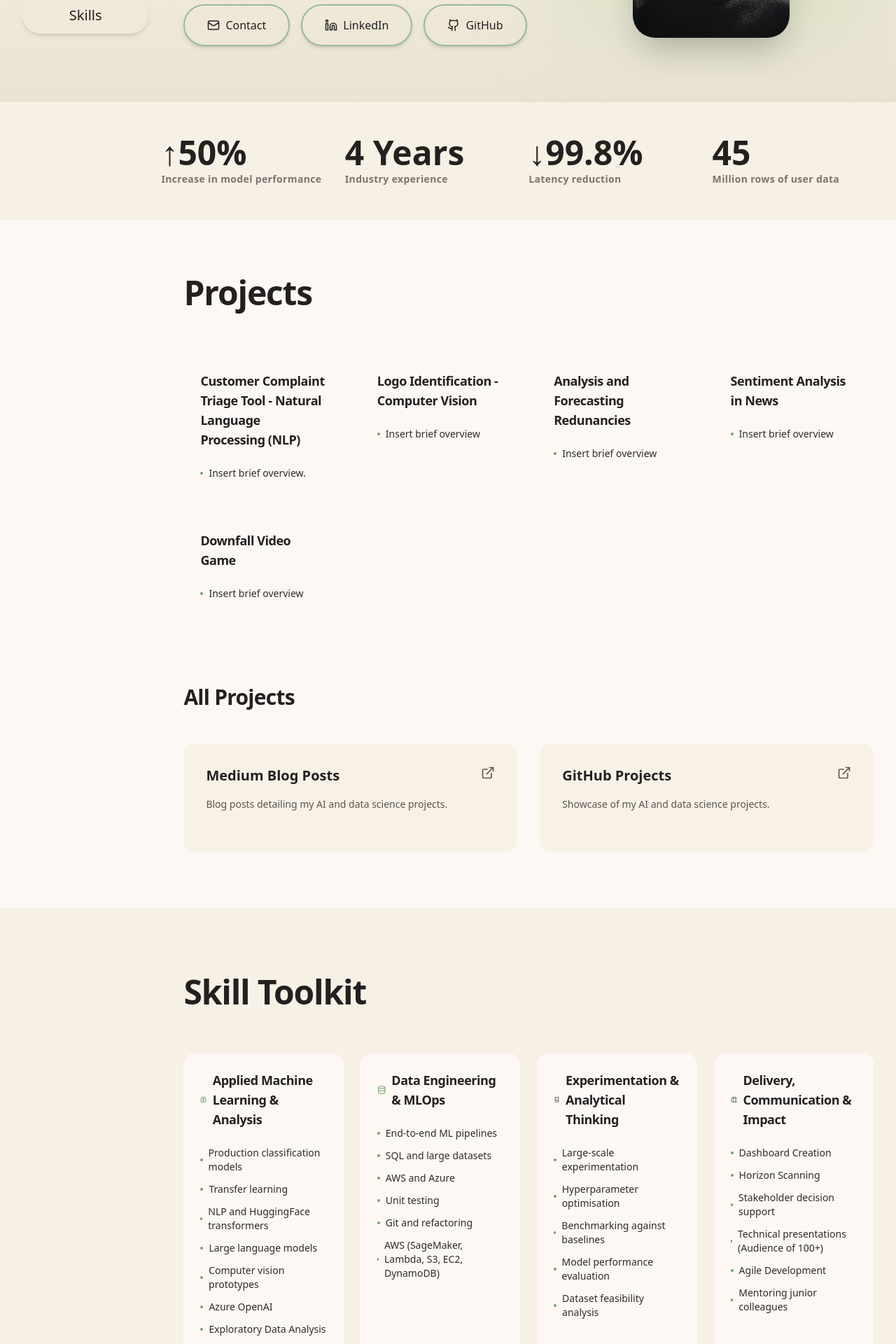
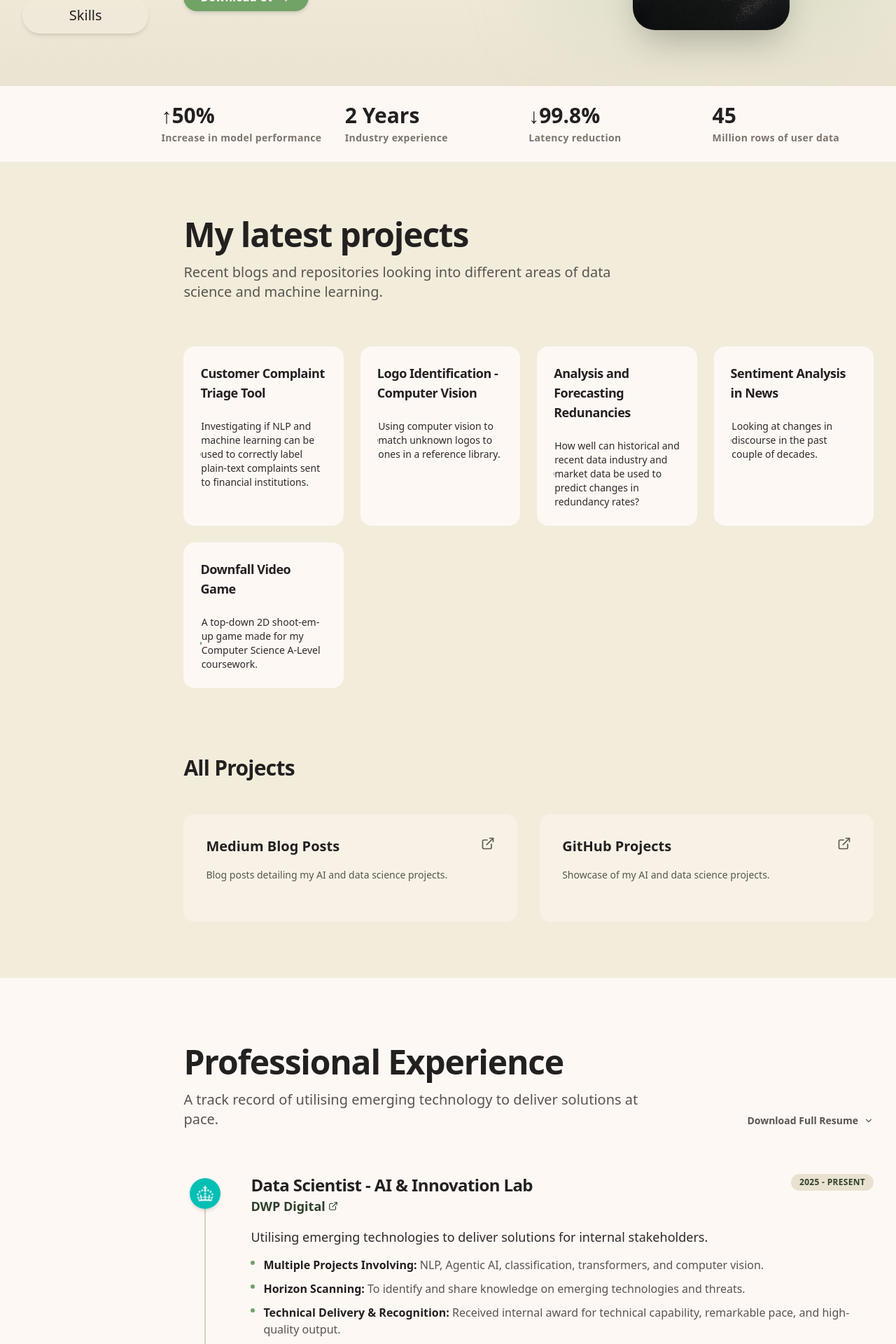
Before and after one commit to sgafanth/sgafanth.github.io, a React (Vite) app in the folder my-portfolio/: page / in a window 1280 px wide. Shown: the part 320-2240 px from the top of the page at 70% size. Built offline with nearby package versions, Linux system fonts and the light colour scheme.

Commit message:
Formatting + text changes

```diff
--- a/my-portfolio/src/pages/Home.jsx
+++ b/my-portfolio/src/pages/Home.jsx
@@ -85,46 +85,72 @@ const Portfolio = ({ darkMode, setDarkMode }) => {
       ]
     },
     {
-      title: "Junior Data Scientist - 12 Month University Industrial Placement",
-      company: "Alder Hey Innovation Hub",
-      companyUrl: "https://www.alderheyinnovation.com/",
-      logoUrl: "images/alderhey.webp",
-      period: "2021 - 2022",
-      summary: "Developed a clinical risk prediction tool that achieved an ROC of 0.85, outperforming comparable studies by 7.6% while analysing 160,000+ patient records.",
+      title: "BSc (Hons) Computer Science Student",
+      company: "University of Liverpool",
+      companyUrl: "https://www.liverpool.ac.uk/",
+      logoUrl: "images/liverpool_logo_square.png",
+      period: "2019 - 2023",
+      summary: "First-class Computer Science graduate specialising in AI, data science, and big data; built and evaluated cloud-deployed NLP applications achieving measurable performance and user satisfaction.",
       achievements: [
-        "**Clinical risk model:** Built Random Forest and CatBoost models to flag readmission risk, achieving ROC 0.85 and outperforming other studies by 7.6%.",
-        "**Large disparate datasets:** Used SQL and Python to extract, preprocess, and analyse 160,000+ patient records spanning 5 years.",
-        "**Operational insights:** Visualised weekly readmission risk scores for hundreds of patients using Microsoft PowerBI.",
-        "**Model performance analysis:** Tracked model performance through live time-series graphs, saving over 1 hour per week of manual testing.",
-        "**Delivered at pace:** Worked in Agile 2-week sprints with daily scrums to deliver features ahead of schedule."
+        "**Achieved academic distinction:** Graduated with First Class Honours in BSc Computer Science.",
+        "**Built NLP application:** Developed a chatbot web app using HuggingFace, Flask, and Python.",
+        "**Validated user experience:** Evaluated the chatbot with 20 users, with 95% reporting an overall good experience."
       ],
       skills: [
         "Python",
-        "SQL",
         "Machine Learning",
-        "CatBoost",
-        "Healthcare Data Analysis",
-        "Exploratory Data Analysis",
-        "Data Preprocessing",
-        "Time-Series Analysis",
-        "Agile Development"
-      ]
-    },
+        "Natural Language Processing",
+        "HuggingFace Transformers",
+        "Flask",
+        "Google Cloud Run",
+        "Data Structures & Algorithms",
+        "Big Data Analytics",
+        "Data Mining & Visualisation",
+        "Artificial Intelligence",
+        "Software Engineering"
+      ] },
 
-    {
-      title: "Software Engineer [Work Experience]",
-      company: "Thomson Reuters [Now LSEG]",
-      companyUrl: "https://www.thomsonreuters.com/",
-      logoUrl: "images/Thomson-Reuters-Logo.png",
-      period: "AUG 2018 – SEP 2018",
-      summary: "Two-week software engineering placement, delivering automation scripts that improved operational efficiency.",
-      achievements: [
-        "**Process Automation:** Automated a manual Hadoop Hive table-splitting process in Python, saving **30 minutes per day** and reducing human error.",
-        "**Stream Validation Tooling:** Built a RegEx-based Python script to compare Kafka output topics with YAML configurations, auto-generating missing topics and saving **2+ hours per week**.",
-        "**Independent Delivery:** Delivered listed engineering tasks a week ahead of schedule within a two-week placement."
-      ],
-      skills: ["Python", "Hadoop Hive", "Kafka", "RegEx", "Automation"]
-    }
+    // {
+    //   title: "Junior Data Scientist - 12 Month University Industrial Placement",
+    //   company: "Alder Hey Innovation Hub",
+    //   companyUrl: "https://www.alderheyinnovation.com/",
+    //   logoUrl: "images/alderhey.webp",
+    //   period: "2021 - 2022",
+    //   summary: "Developed a clinical risk prediction tool that achieved an ROC of 0.85, outperforming comparable studies by 7.6% while analysing 160,000+ patient records.",
+    //   achievements: [
+    //     "**Clinical risk model:** Built Random Forest and CatBoost models to flag readmission risk, achieving ROC 0.85 and outperforming other studies by 7.6%.",
+    //     "**Large disparate datasets:** Used SQL and Python to extract, preprocess, and analyse 160,000+ patient records spanning 5 years.",
+    //     "**Operational insights:** Visualised weekly readmission risk scores for hundreds of patients using Microsoft PowerBI.",
+    //     "**Model performance analysis:** Tracked model performance through live time-series graphs, saving over 1 hour per week of manual testing.",
+    //     "**Delivered at pace:** Worked in Agile 2-week sprints with daily scrums to deliver features ahead of schedule."
+    //   ],
+    //   skills: [
+    //     "Python",
+    //     "SQL",
+    //     "Machine Learning",
+    //     "CatBoost",
+    //     "Healthcare Data Analysis",
+    //     "Exploratory Data Analysis",
+    //     "Data Preprocessing",
+    //     "Time-Series Analysis",
+    //     "Agile Development"
+    //   ]
+    // },
+
+    // {
+    //   title: "Software Engineer [Work Experience]",
+    //   company: "Thomson Reuters [Now LSEG]",
+    //   companyUrl: "https://www.thomsonreuters.com/",
+    //   logoUrl: "images/Thomson-Reuters-Logo.png",
+    //   period: "AUG 2018 – SEP 2018",
+    //   summary: "Two-week software engineering placement, delivering automation scripts that improved operational efficiency.",
+    //   achievements: [
+    //     "**Process Automation:** Automated a manual Hadoop Hive table-splitting process in Python, saving **30 minutes per day** and reducing human error.",
+    //     "**Stream Validation Tooling:** Built a RegEx-based Python script to compare Kafka output topics with YAML configurations, auto-generating missing topics and saving **2+ hours per week**.",
+    //     "**Independent Delivery:** Delivered listed engineering tasks a week ahead of schedule within a two-week placement."
+    //   ],
+    //   skills: ["Python", "Hadoop Hive", "Kafka", "RegEx", "Automation"]
+    // }
   ];
 
   const sideProjects = [
@@ -145,25 +171,25 @@ const Portfolio = ({ darkMode, setDarkMode }) => {
   ];
 
   const projects = {
-    "Customer Complaint Triage Tool - Natural Language Processing (NLP)": [
-      "Insert brief overview."
+    "Customer Complaint Triage Tool": [
+      "Investigating if NLP and machine learning can be used to correctly label plain-text complaints sent to financial institutions."
     ],
 
     "Logo Identification - Computer Vision": [
-      "Insert brief overview",
+      "Using computer vision to match unknown logos to ones in a reference library.",
 
     ],
 
     "Analysis and Forecasting Redunancies": [
-      "Insert brief overview"
+      "How well can historical and recent data industry and market data be used to predict changes in redundancy rates?"
     ],
 
     "Sentiment Analysis in News": [
-      "Insert brief overview"
+      "Looking at changes in discourse in the past couple of decades."
     ],
 
     "Downfall Video Game": [
-      "Insert brief overview"
+      "A top-down 2D shoot-em-up game made for my Computer Science A-Level coursework."
     ],
   };
 
@@ -192,18 +218,14 @@ const Portfolio = ({ darkMode, setDarkMode }) => {
     "Experimentation & Analytical Thinking": [
       "Large-scale experimentation",
       "Hyperparameter optimisation",
-      "Benchmarking against baselines",
       "Model performance evaluation",
-      "Dataset feasibility analysis"
     ],
 
     "Delivery, Communication & Impact": [
       "Dashboard Creation",
       "Horizon Scanning",
-      "Stakeholder decision support",
       "Technical presentations (Audience of 100+)",
-      "Agile Development",
-      "Mentoring junior colleagues"
+      "Collaboration"
     ]
   };
 
@@ -232,7 +254,7 @@ const Portfolio = ({ darkMode, setDarkMode }) => {
                 Data Scientist
               </div> */}
 
-              <h1 className={`text-4xl md:text-5xl lg:text-5xl font-bold mb-2 md:mb-6 leading-tight tracking-tight ${theme.heroHeading}`}>
+              <h1 className={`text-5xl md:text-6xl lg:text-6xl font-bold mb-2 md:mb-1 leading-tight tracking-tight ${theme.heroHeading}`}>
                 Andy&nbsp;
                 <span className={theme.heroAccentText}>
                    Fanthome
@@ -241,22 +263,14 @@ const Portfolio = ({ darkMode, setDarkMode }) => {
 
               <div className="hidden md:block">
                 <p className={`text-xl md:text-2xl ${theme.bodyMuted} mb-8 leading-relaxed font-light`}>
-                  Insert intro. something about always following innovation.
+                  Welcome to my portfolio.
                 </p>
 
                 <div className="flex flex-col items-start gap-3">
-                  <a
-                    href="/Andy-Fanthome-CV.pdf"
-                    download
-                    className={`inline-flex items-center gap-2 px-6 py-3 md:px-8 md:py-4 ${theme.primaryButton} rounded-full transition-all text-sm md:text-base font-semibold shadow-lg ${theme.primaryButtonShadow} group`}
-                  >
-                    Download CV
-                    <ArrowRight className="group-hover:translate-x-1 transition-transform" size={18} />
-                  </a>
                   <div className="hidden md:flex items-center gap-4">
                     <a
                       href="mailto:andy@fantho.me"
-                      className={`inline-flex items-center gap-2 px-6 py-3 md:px-8 md:py-4 border-2 ${theme.outlineButton} rounded-full transition-all text-sm md:text-base font-medium`}
+                      className={`inline-flex items-center gap-2 px-6 py-3 md:px-5 md:py-2 border-2 ${theme.outlineButton} rounded-full transition-all text-sm md:text-base font-medium`}
                     >
                       <Mail size={18} />
                       Contact
@@ -265,7 +279,7 @@ const Portfolio = ({ darkMode, setDarkMode }) => {
                       href="https://www.linkedin.com/in/andyfanthome/"
                       target="_blank"
                       rel="noopener noreferrer"
-                      className={`inline-flex items-center gap-2 px-6 py-3 md:px-8 md:py-4 border-2 ${theme.outlineButton} rounded-full transition-all text-sm md:text-base font-medium`}
+                      className={`inline-flex items-center gap-2 px-6 py-3 md:px-5 md:py-2 border-2 ${theme.outlineButton} rounded-full transition-all text-sm md:text-base font-medium`}
                     >
                       <Linkedin size={18} />
                       LinkedIn
@@ -274,12 +288,20 @@ const Portfolio = ({ darkMode, setDarkMode }) => {
                       href="https://github.com/sgafanth"
                       target="_blank"
                       rel="noopener noreferrer"
-                      className={`inline-flex items-center gap-2 px-6 py-3 md:px-8 md:py-4 border-2 ${theme.outlineButton} rounded-full transition-all text-sm md:text-base font-medium`}
+                      className={`inline-flex items-center gap-2 px-6 py-3 md:px-5 md:py-2 border-2 ${theme.outlineButton} rounded-full transition-all text-sm md:text-base font-medium`}
                     >
                       <Github size={18} />
                       GitHub
                     </a>
                   </div>
+                  <a
+                    href="/Andy-Fanthome-CV.pdf"
+                    download
+                    className={`inline-flex items-center gap-2 px-6 py-3 md:px-6 md:py-2 ${theme.primaryButton} rounded-full transition-all text-sm md:text-base font-semibold shadow-lg ${theme.primaryButtonShadow} group`}
+                  >
+                    Download CV
+                    <ArrowRight className="group-hover:translate-x-1 transition-transform" size={18} />
+                  </a>
                 </div>
               </div>
             </div>
@@ -296,18 +318,10 @@ const Portfolio = ({ darkMode, setDarkMode }) => {
 
             <div className="max-w-3xl mx-auto z-10 order-3 md:hidden text-center">
               <p className={`text-xl ${theme.bodyMuted} mb-8 leading-relaxed font-light`}>
-                Insert intro. something about always following innovation.
+              What's up and welcome to my website.
               </p>
 
               <div className="flex flex-col items-center gap-3">
-                <a
-                  href="/Andy-Fanthome-CV.pdf"
-                  download
-                  className={`inline-flex items-center gap-2 px-6 py-3 ${theme.primaryButton} rounded-full transition-all text-sm font-semibold shadow-lg ${theme.primaryButtonShadow} group`}
-                >
-                  Download CV
-                  <ArrowRight className="group-hover:translate-x-1 transition-transform" size={18} />
-                </a>
                 <div className="flex flex-col items-center gap-2.5">
                   <a
                     href="mailto:andy@fantho.me"
@@ -330,11 +344,19 @@ const Portfolio = ({ darkMode, setDarkMode }) => {
                     target="_blank"
                     rel="noopener noreferrer"
                     className={`inline-flex items-center gap-2 px-6 py-3 border-2 ${theme.outlineButton} rounded-full transition-all text-sm font-medium`}
-                  >
-                    <Github size={18} />
-                    GitHub
-                  </a>
+                    >
+                      <Github size={18} />
+                      GitHub
+                    </a>
                 </div>
+                <a
+                  href="/Andy-Fanthome-CV.pdf"
+                  download
+                  className={`inline-flex items-center gap-2 px-6 py-3 ${theme.primaryButton} rounded-full transition-all text-sm font-semibold shadow-lg ${theme.primaryButtonShadow} group`}
+                >
+                  Download CV
+                  <ArrowRight className="group-hover:translate-x-1 transition-transform" size={18} />
+                </a>
               </div>
             </div>
           </div>
@@ -342,23 +364,23 @@ const Portfolio = ({ darkMode, setDarkMode }) => {
       </section>
 
       {/* Stats Grid */}
-      <section className={`py-12 ${theme.statsSection}`}>
+      <section className={`py-6 ${theme.statsSection}`}>
         <div className="max-w-7xl mx-auto px-6 md:px-8">
           <div className="grid grid-cols-2 md:grid-cols-4 gap-8">
             <div className="text-center md:text-left">
-              <div className={`text-4xl lg:text-5xl font-bold mb-1 ${theme.heading}`}>↑50%</div>
+              <div className={`text-2xl lg:text-3xl font-bold mb-1 ${theme.heading}`}>↑50%</div>
               <div className={`text-sm tracking-wide font-semibold ${theme.bodySubtle}`}>Increase in model performance</div>
             </div>
             <div className="text-center md:text-left">
-              <div className={`text-4xl lg:text-5xl font-bold mb-1 ${theme.heading}`}>4 Years</div>
+              <div className={`text-2xl lg:text-3xl font-bold mb-1 ${theme.heading}`}>2 Years</div>
               <div className={`text-sm tracking-wide font-semibold ${theme.bodySubtle}`}>Industry experience</div>
             </div>
             <div className="text-center md:text-left">
-              <div className={`text-4xl lg:text-5xl font-bold mb-1 ${theme.heading}`}>↓99.8%</div>
+              <div className={`text-2xl lg:text-3xl font-bold mb-1 ${theme.heading}`}>↓99.8%</div>
               <div className={`text-sm tracking-wide font-semibold ${theme.bodySubtle}`}>Latency reduction</div>
             </div>
             <div className="text-center md:text-left">
-              <div className={`text-4xl lg:text-5xl font-bold mb-1 ${theme.heading}`}>45</div>
+              <div className={`text-2xl lg:text-3xl font-bold mb-1 ${theme.heading}`}>45</div>
               <div className={`text-sm tracking-wide font-semibold ${theme.bodySubtle}`}>Million rows of user data</div>
             </div>
           </div>
@@ -367,10 +389,13 @@ const Portfolio = ({ darkMode, setDarkMode }) => {
 
 
       {/* Projects */}
-      <section id="latest-projects" className="section-anchor py-20 px-6 md:px-8">
+      <section id="latest-projects" className={`section-anchor py-20 px-6 md:px-8 ${theme.educationSection}`}>
         <div className="max-w-7xl mx-auto">
           <div className="mb-16">
-            <h2 className={`text-4xl md:text-5xl font-bold mb-4 tracking-tight ${theme.heading}`}>Projects</h2>
+            <h2 className={`text-4xl md:text-5xl font-bold mb-4 tracking-tight ${theme.heading}`}>My latest projects</h2>
+            <p className={`text-xl ${theme.bodyMuted} max-w-2xl`}>
+          Recent blogs and repositories looking into different areas of data science and machine learning.
+          </p>
           </div>
 
           <div className="grid md:grid-cols-2 lg:grid-cols-4 gap-6">
@@ -379,9 +404,9 @@ const Portfolio = ({ darkMode, setDarkMode }) => {
                 <h3 className={`text-lg font-bold mb-6 tracking-tight flex items-center gap-2 ${theme.heading}`}>
                     {category}
                 </h3>
-                <div className="space-y-3">
+                <div className="space-y-1">
                   {items.map((skill, i) => (
-                    <div key={i} className={`flex items-center gap-2 text-sm ${theme.body}`}>
+                    <div key={i} className={`flex items-center text-sm ${theme.body}`}>
                       <div className={`w-1 h-1 rounded-full ${theme.dot}`}></div>
                       {skill}
                     </div>
@@ -393,6 +418,7 @@ const Portfolio = ({ darkMode, setDarkMode }) => {
         </div>
         <div className="max-w-7xl mx-auto mt-20 md:mt-24">
           <h2 className={`text-3xl font-bold mb-12 tracking-tight ${theme.heading}`}>All Projects</h2>
+
           <div className="grid md:grid-cols-2 gap-8">
             {sideProjects.map((project, idx) => (
               <div
@@ -421,46 +447,14 @@ const Portfolio = ({ darkMode, setDarkMode }) => {
         </div>
       </section>
 
-
-      {/* Skills */}
-      <section id="skill-toolkit" className={`section-anchor py-24 px-6 md:px-8 ${theme.sectionSoftBg}`}>
-        <div className="max-w-7xl mx-auto">
-          <div className="mb-16">
-            <h2 className={`text-4xl md:text-5xl font-bold mb-4 tracking-tight ${theme.heading}`}>Skill Toolkit</h2>
-          </div>
-
-          <div className="grid md:grid-cols-2 lg:grid-cols-4 gap-6">
-            {Object.entries(skills).map(([category, items], idx) => (
-              <div key={idx} className={`p-6 ${theme.projectCard} rounded-2xl transition-all duration-300`}>
-                <h3 className={`text-lg font-bold mb-6 tracking-tight flex items-center gap-2 ${theme.heading}`}>
-                    {idx === 0 && <Brain size={18} className={theme.skillIcon1} />}
-                    {idx === 1 && <Database size={18} className={theme.skillIcon2} />}
-                    {idx === 2 && <Beaker size={18} className={theme.skillIcon3} />}
-                    {idx === 3 && <Briefcase size={18} className={theme.skillIcon4} />}
-                    {category}
-                </h3>
-                <div className="space-y-3">
-                  {items.map((skill, i) => (
-                    <div key={i} className={`flex items-center gap-2 text-sm ${theme.body}`}>
-                      <div className={`w-1 h-1 rounded-full ${theme.dot}`}></div>
-                      {skill}
-                    </div>
-                  ))}
-                </div>
-              </div>
-            ))}
-          </div>
-        </div>
-      </section>
-
       {/* Professional Experience */}
       <section id="professional-experience" className="section-anchor py-24 px-6 md:px-8">
         <div className="max-w-7xl mx-auto">
           <div className="flex flex-col md:flex-row md:items-end justify-between mb-16 gap-6">
             <div>
               <h2 className={`text-4xl md:text-5xl font-bold mb-4 tracking-tight ${theme.heading}`}>Professional Experience</h2>
-              <p className={`text-lg ${theme.bodyMuted} max-w-2xl`}>
-                A track record of utilising emerging technology to deliver high-performing solutions.
+              <p className={`text-xl ${theme.bodyMuted} max-w-2xl`}>
+                A track record of utilising emerging technology to deliver solutions at pace.
               </p>
             </div>
             <a
@@ -547,7 +541,7 @@ const Portfolio = ({ darkMode, setDarkMode }) => {
                 Education
               </h2>
               <p className={`text-lg mb-8 ${theme.bodyMuted}`}>
-                First-class computer science graduate specialising in AI, data science, and big data; built and evaluated cloud-deployed NLP applications achieving notable performance and 95% user satisfaction.
+                Built and evaluated cloud-deployed NLP applications for final year project, achieving notable performance and 95% user satisfaction. Awarded a first-class (74%) degree.
               </p>
 
               <div className={`p-8 rounded-2xl ${theme.educationCard}`}>
@@ -560,12 +554,14 @@ const Portfolio = ({ darkMode, setDarkMode }) => {
                 </div>
                 <div className="grid md:grid-cols-2 gap-4 text-sm">
                   <ul className={`space-y-2 ${theme.body}`}>
-                    <li>• Natural Language Processing</li>
-                    <li>• Big Data</li>
+                    <li>• Data Science</li>
+                    <li>• Software Engineering</li>
+                    <li>• Systems, Infrastructure & Security</li>
                   </ul>
                   <ul className={`space-y-2 ${theme.body}`}>
-                    <li>• Transformer Models</li>
                     <li>• Artificial Intelligence</li>
+                    <li>• Algorithms, Theory & Mathematics</li>
+
                   </ul>
                 </div>
               </div>
@@ -584,12 +580,43 @@ const Portfolio = ({ darkMode, setDarkMode }) => {
         </div>
       </section>
 
+      {/* Skills */}
+      <section id="skill-toolkit" className={`section-anchor py-24 px-6 md:px-8 ${theme.sectionSoftBg}`}>
+        <div className="max-w-7xl mx-auto">
+          <div className="mb-16">
+            <h2 className={`text-4xl md:text-5xl font-bold mb-4 tracking-tight ${theme.heading}`}>Skills</h2>
+          </div>
+
+          <div className="grid md:grid-cols-2 lg:grid-cols-4 gap-6">
+            {Object.entries(skills).map(([category, items], idx) => (
+              <div key={idx} className={`p-6 ${theme.projectCard} rounded-2xl transition-all duration-300`}>
+                <h3 className={`text-lg font-bold mb-6 tracking-tight flex items-center gap-2 ${theme.heading}`}>
+                    {idx === 0 && <Brain size={18} className={theme.skillIcon1} />}
+                    {idx === 1 && <Database size={18} className={theme.skillIcon2} />}
+                    {idx === 2 && <Beaker size={18} className={theme.skillIcon3} />}
+                    {idx === 3 && <Briefcase size={18} className={theme.skillIcon4} />}
+                    {category}
+                </h3>
+                <div className="space-y-3">
+                  {items.map((skill, i) => (
+                    <div key={i} className={`flex items-center gap-2 text-sm ${theme.body}`}>
+                      <div className={`w-1 h-1 rounded-full ${theme.dot}`}></div>
+                      {skill}
+                    </div>
+                  ))}
+                </div>
+              </div>
+            ))}
+          </div>
+        </div>
+      </section>
+
       {/* CTA */}
       <section className={`py-32 px-6 md:px-8 ${theme.ctaSection}`}>
         <div className="max-w-4xl mx-auto text-center">
           <h2 className="text-4xl md:text-6xl font-bold mb-6 tracking-tight">Like what you see?</h2>
           <p className={`text-xl mb-12 leading-relaxed max-w-2xl mx-auto ${theme.ctaBody}`}>
-            I am available for Senior Data Science roles. Reach out to have a chat.
+            I am available for Data Science roles. Reach out to have a chat.
           </p>
           <div className="flex flex-col sm:flex-row items-center justify-center gap-6">
             <a
--- a/my-portfolio/src/theme.js
+++ b/my-portfolio/src/theme.js
@@ -68,8 +68,8 @@ const lightTheme = {
   heroSectionBg: "bg-gradient-to-b from-[#FEF8F5] via-[#F2ECDB] to-[#EAE3D2]",
   heroGlow: "bg-gradient-to-tr from-[#A8C89F] to-[#71A366]",
   heroImageBg: "bg-[#F2ECDB]",
-  statsSection: "bg-[#F2ECDB]/60",
-  sectionSoftBg: "bg-[#F2ECDB]/60",
+  statsSection: "bg-[#F2ECDB]/1",
+  sectionSoftBg: "bg-[#F2ECDB]/1",
   primaryButton: "bg-[#71A366] hover:bg-[#5F8E56] text-[#FEF8F5] shadow-md",
   primaryButtonShadow: "hover:shadow-[#2E402A]/15",
   projectCard: "bg-[#FEF8F5]",
```
Also changed, not shown: my-portfolio/src/App.css (+68 -9 lines).
